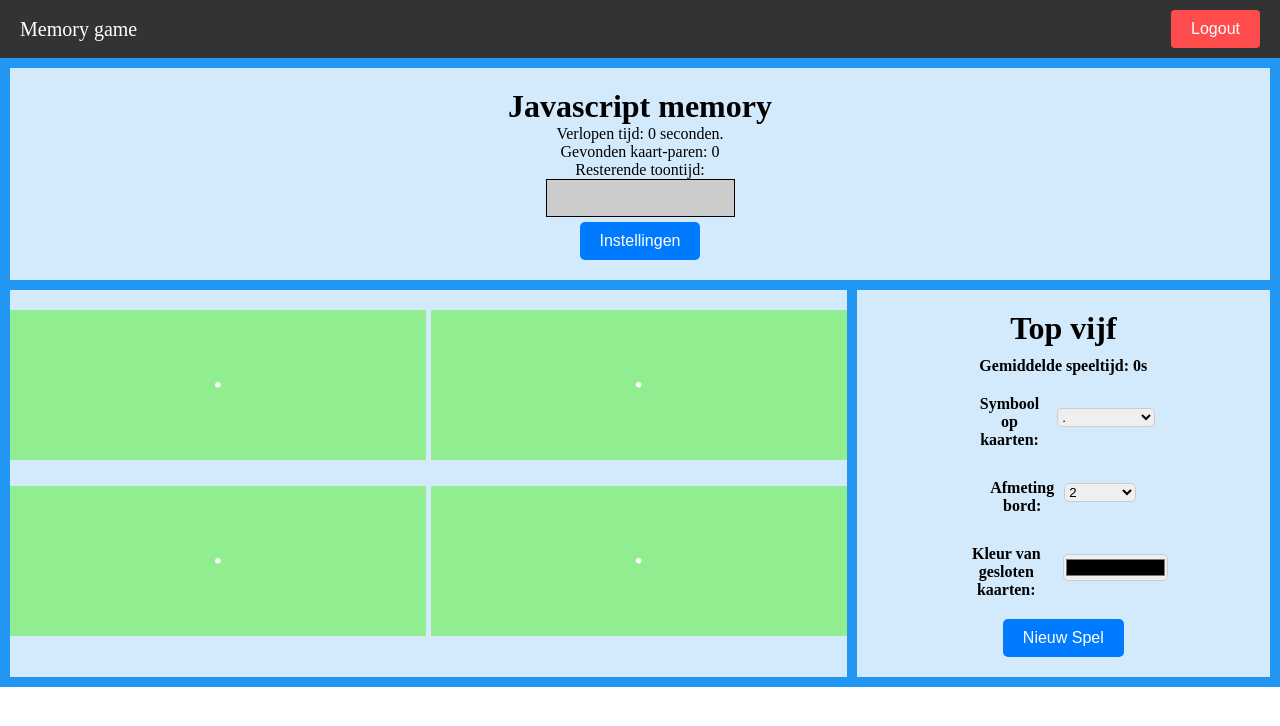
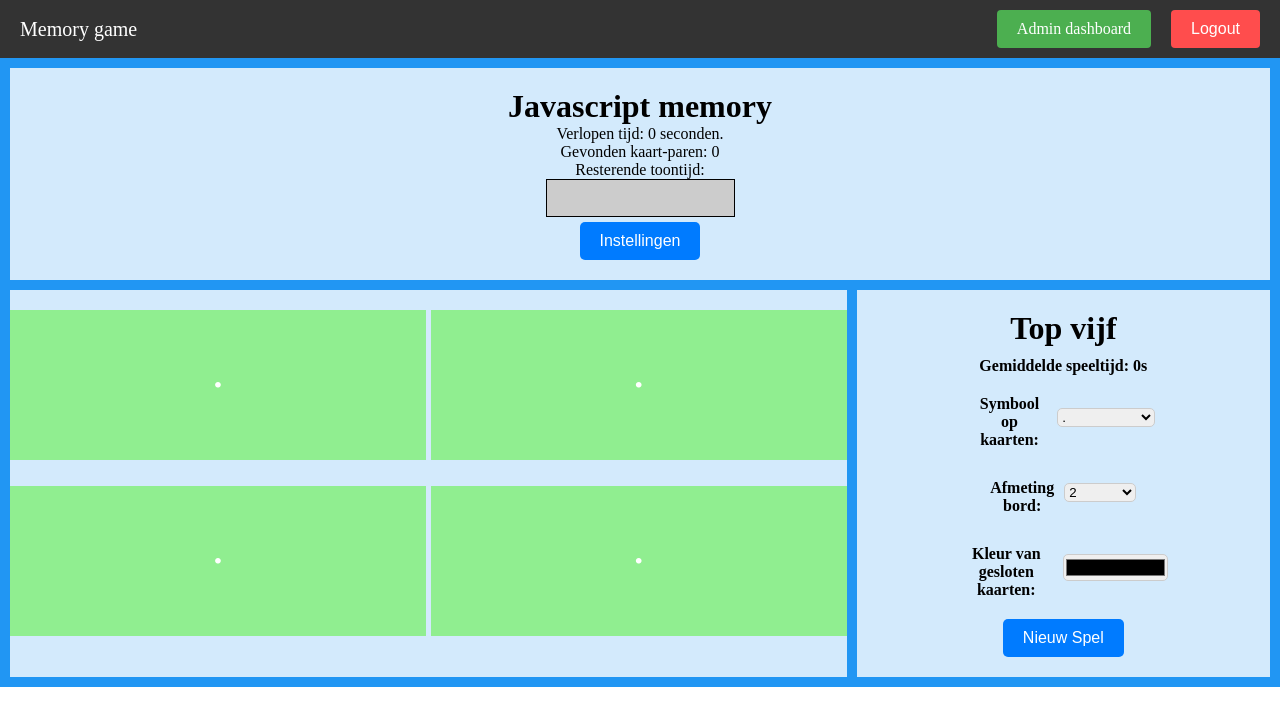
Before and after one commit to DannyHazekamp/memorygame, a plain HTML site: page public/memory.html in a window 1280 px wide. Drawn offline with Linux system fonts and the light colour scheme; no server answers; sample sign-in values are in the browser's storage.

Commit message:
added button to admin dashboard

```diff
--- a/public/memory.html
+++ b/public/memory.html
@@ -9,9 +9,10 @@
 <body>
     <div class="navbar">
         <div class="navbar-title">Memory game</div>
-        <div class="navbar-logout">
-          <button class="logout-button" id="logout-button">Logout</button>
-        </div>
+        <div class="navbar-links">
+            <a href="http://localhost:4200/dashboard" class="memory-link">Admin dashboard</a>
+            <button class="logout-button" id="logout-button">Logout</button>
+          </div>
       </div>
     <div class="grid-container">
         <div class="item1">
--- a/public/styles/style.css
+++ b/public/styles/style.css
@@ -23,6 +23,25 @@
   font-size: 20px;
 }
 
+.navbar-links {
+  display: flex;
+  align-items: center;
+}
+
+.memory-link {
+  color: white;
+  text-decoration: none;
+  padding: 10px 20px;
+  background-color: #4CAF50;
+  border-radius: 4px;
+  transition: background-color 0.3s;
+  margin-right: 20px;
+}
+
+.memory-link:hover {
+  background-color: #45a049;
+}
+
 .logout-button {
   background-color: #ff4d4d;
   color: white;
@@ -30,6 +49,10 @@
   border-radius: 4px;
   padding: 10px 20px;
   cursor: pointer;
+}
+
+.logout-button:hover {
+  background-color: #ff1a1a;
 }
 
 .logout-button:hover {
```
